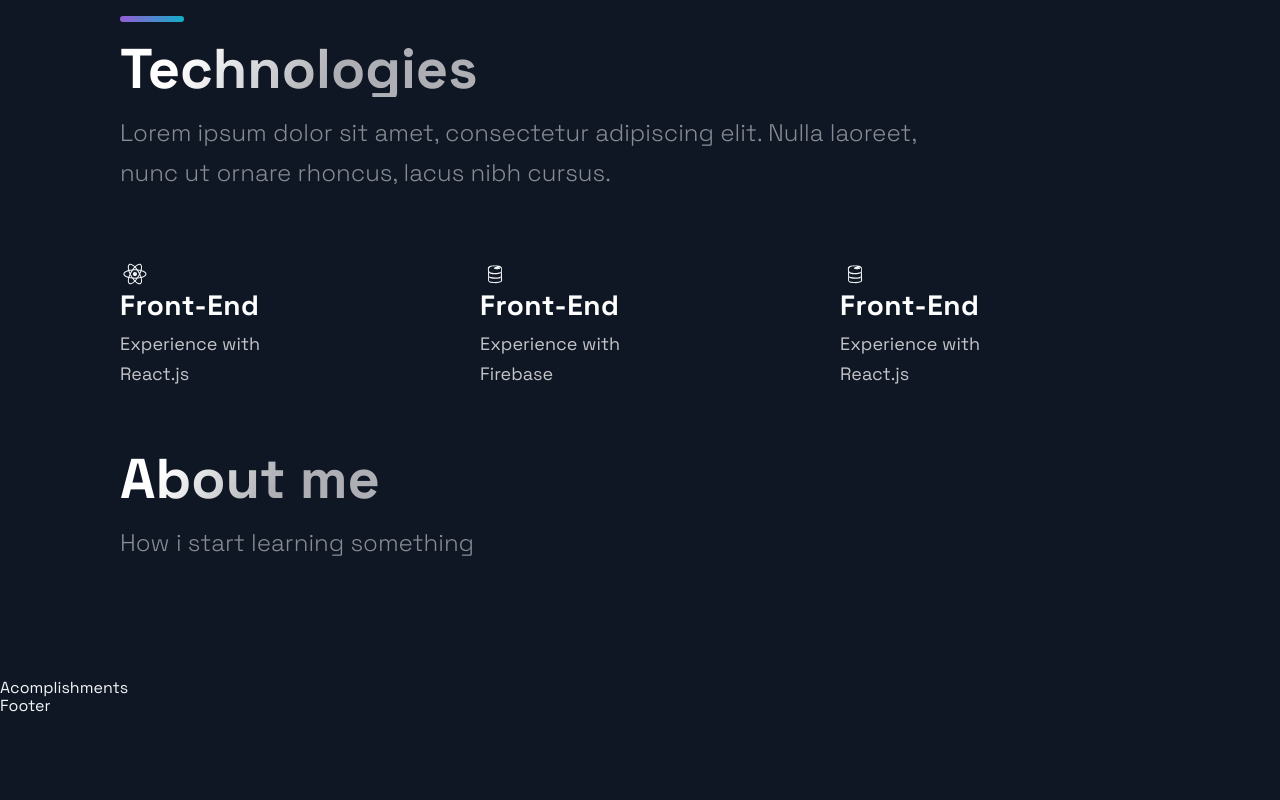
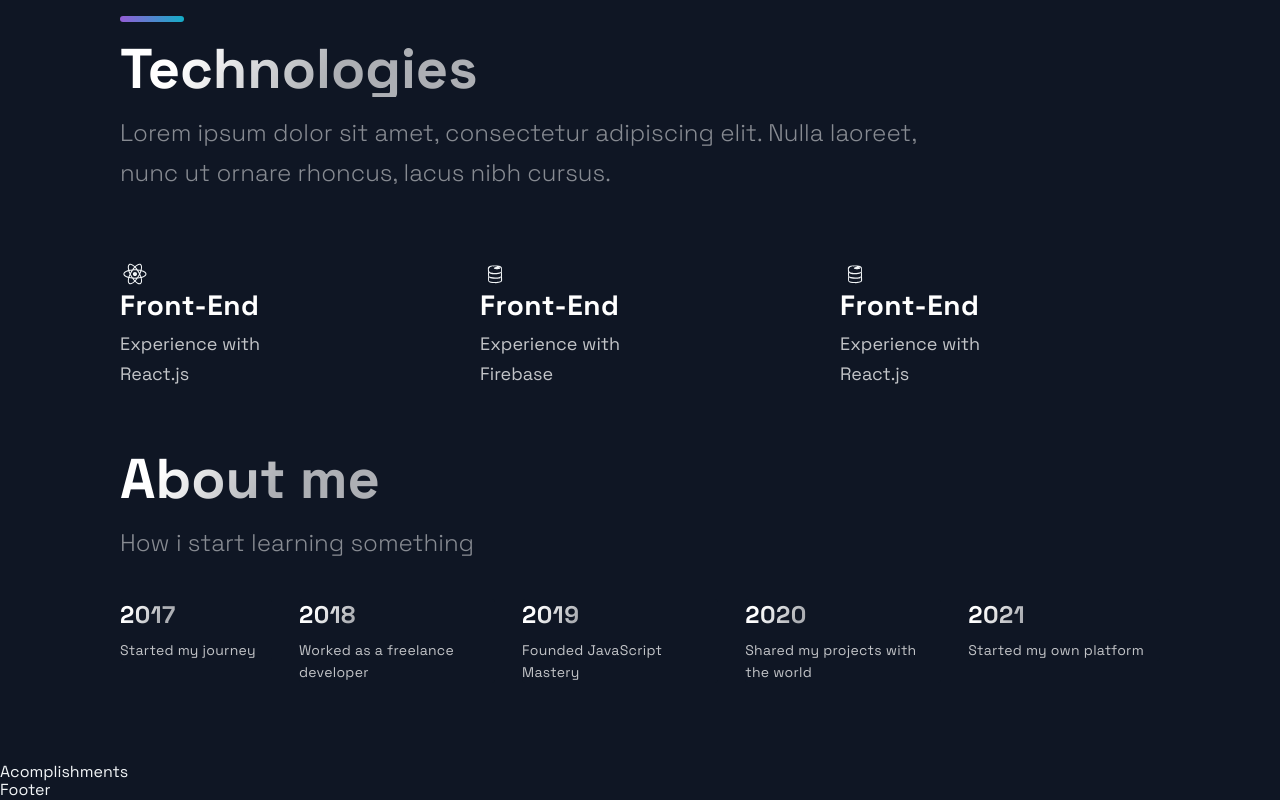
Before and after one commit to dkimd5/portfolioApp, a Next.js app: page / in a window 1280 px wide. Shown: the part 662-1462 px from the top of the page. Before the commit the page ends 1378 px from the top, so only its background shows below. Built offline with nearby package versions, Linux system fonts and the light colour scheme.

Commit message:
carousel content added

```diff
--- a/src/components/TimeLine/TimeLine.js
+++ b/src/components/TimeLine/TimeLine.js
@@ -58,12 +58,28 @@ const Timeline = () => {
                 active={ activeItem }
                 onClick={(e) => handleClick(e, index)}
               >
-
+                <CarouselItemTitle>
+                  { item.year }
+                </CarouselItemTitle>
+                <CarouselItemText>{ item.text }</CarouselItemText>
               </CarouselItem>
             </CarouselMobileScrollNode>
           ))}
         </>
       </CarouselContainer>
+      <CarouselButtons>
+        {TimeLineData.map((item, index) => (
+          <CarouselButton
+            key={ index }
+            index={ index }
+            active={ activeItem }
+            onClick={(e) => handleClick(e, index)}
+            type="button"
+          >
+            <CarouselButtonDot active={ activeItem } />
+          </CarouselButton>
+        ))}
+      </CarouselButtons>
     </Section>
   );
 };
```
